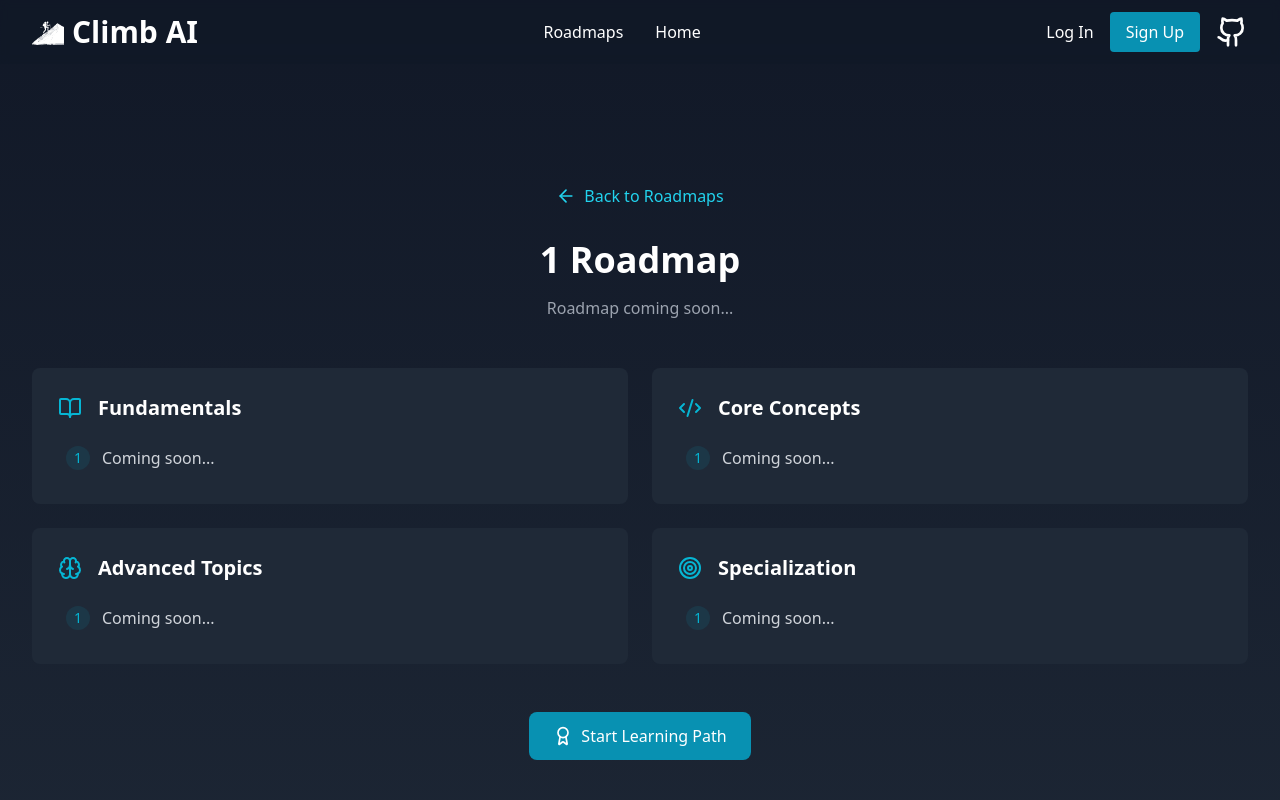
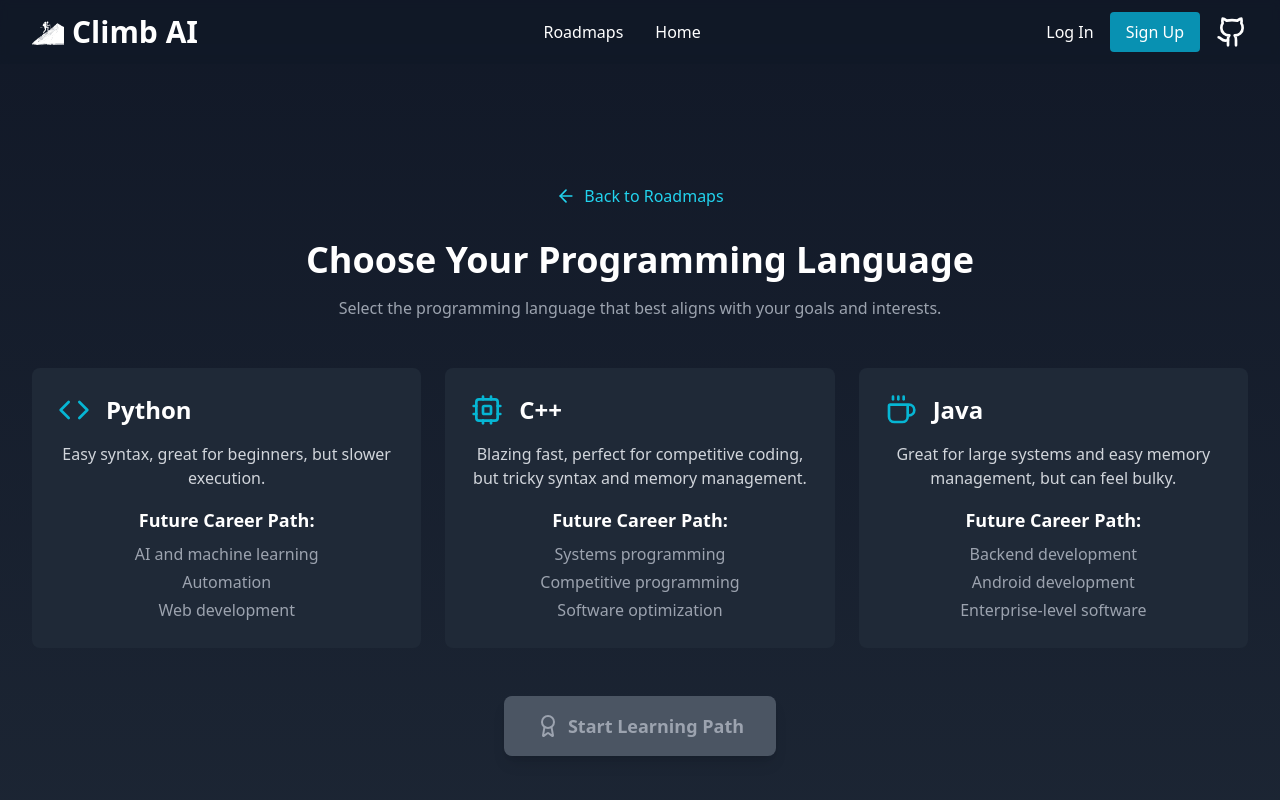
Before and after one commit to Atharva0045/climb_ai-user_platform, a React (Vite) app: page /roadmap/1 in a window 1280 px wide. Shown: the top 800 px of the page. Built offline with nearby package versions, Linux system fonts and the light colour scheme; no server answers.

Commit message:
Add Software Developer Roadmap Basic Layout

```diff
--- a/src/App.jsx
+++ b/src/App.jsx
@@ -13,6 +13,9 @@ import Profile from "./components/Profile";
 import Roadmaps from "./components/Roadmaps";
 import RoadmapDetail from "./components/RoadmapDetail";
 import PersonalizedRoadmaps from "./components/PersonalizedRoadmaps";
+import PythonRoadmap from './components/static-roadmaps/software-engineering/PythonRoadmap';
+import JavaRoadmap from './components/static-roadmaps/software-engineering/JavaRoadmap';
+import CppRoadmap from './components/static-roadmaps/software-engineering/CppRoadmap';
 import "./index.css";
 
 const HomePage = () => (
@@ -38,6 +41,9 @@ const App = () => {
               <Route path="/roadmaps" element={<Roadmaps />} />
               <Route path="/personalized-roadmaps" element={<PersonalizedRoadmaps />} />
               <Route path="/roadmap/:roleId" element={<RoadmapDetail />} />
+              <Route path="/roadmap/software-engineer/python" element={<PythonRoadmap />} />
+              <Route path="/roadmap/software-engineer/java" element={<JavaRoadmap />} />
+              <Route path="/roadmap/software-engineer/cpp" element={<CppRoadmap />} />
             </Routes>
           </main>
 
--- a/src/components/RoadmapDetail.jsx
+++ b/src/components/RoadmapDetail.jsx
@@ -1,107 +1,83 @@
-import { useParams, Link } from 'react-router-dom';
-import { ArrowLeft, BookOpen, Code2, Brain, Target, Award } from 'lucide-react';
-import { useState, useEffect } from 'react';
+import { Link, useNavigate } from 'react-router-dom';
+import { ArrowLeft, Code, Cpu, Coffee, Award } from 'lucide-react';
+import { useState } from 'react';
 
-const RoadmapSection = ({ title, items, icon: Icon }) => (
-  <div className="bg-gray-800 rounded-lg p-6 border-2 border-transparent hover:border-cyan-500 transition-all duration-300">
+const LanguageOption = ({ icon: Icon, language, description, careerPaths, selected, onSelect }) => (
+  <div
+    onClick={onSelect}
+    className={`bg-gray-800 rounded-lg p-6 cursor-pointer transition-all duration-300 ${
+      selected
+        ? 'border-2 border-cyan-500 transform scale-[1.02]'
+        : 'border-2 border-transparent hover:border-gray-600'
+    }`}
+  >
     <div className="flex items-center gap-4 mb-4">
-      <Icon className="w-6 h-6 text-cyan-500" />
-      <h3 className="text-xl font-bold text-white">{title}</h3>
+      <Icon className="w-8 h-8 text-cyan-500" />
+      <h3 className="text-2xl font-bold text-white">{language}</h3>
     </div>
-    <ul className="space-y-3">
-      {items.map((item, index) => (
-        <li
-          key={index}
-          className="flex items-start gap-3 text-gray-300 p-2 rounded hover:bg-gray-700 transition-colors"
-        >
-          <div className="min-w-[24px] h-6 flex items-center justify-center rounded-full bg-cyan-500/10 text-cyan-500 text-sm">
-            {index + 1}
-          </div>
-          <span>{item}</span>
-        </li>
-      ))}
-    </ul>
+    <p className="text-gray-300 mb-4">{description}</p>
+    <div className="space-y-2">
+      <h4 className="text-lg font-semibold text-white">Future Career Path:</h4>
+      <ul className="space-y-1">
+        {careerPaths.map((path, index) => (
+          <li key={index} className="text-gray-400">{path}</li>
+        ))}
+      </ul>
+    </div>
   </div>
 );
 
 const RoadmapDetail = () => {
-  const { roleId } = useParams();
-  const [roadmapData, setRoadmapData] = useState(null);
-  const [loading, setLoading] = useState(true);
+  const navigate = useNavigate();
+  const [selectedLanguage, setSelectedLanguage] = useState(null);
 
-  useEffect(() => {
-    // Simulate fetching roadmap data
-    const fetchRoadmapData = () => {
-      setLoading(true);
-      // This would typically be an API call to fetch the specific roadmap
-      // For now, we'll use mock data
-      const mockData = {
-        'frontend-developer': {
-          title: 'Frontend Developer',
-          description: 'Master the art of creating responsive, user-friendly web applications with modern frontend technologies.',
-          fundamentals: [
-            'HTML5, CSS3, and JavaScript ES6+',
-            'Responsive Web Design & CSS Frameworks',
-            'Version Control (Git)',
-            'Web Accessibility Standards',
-          ],
-          core: [
-            'React.js Fundamentals',
-            'State Management (Redux/Context)',
-            'Component Design Patterns',
-            'Performance Optimization',
-          ],
-          advanced: [
-            'TypeScript',
-            'Testing (Jest, React Testing Library)',
-            'Next.js & Server-Side Rendering',
-            'Web Security Best Practices',
-          ],
-          specialization: [
-            'UI/UX Design Principles',
-            'Progressive Web Apps',
-            'GraphQL & Apollo Client',
-            'Micro-Frontend Architecture',
-          ],
-        },
-        // Add more roles as needed
-      };
+  const languageOptions = [
+    {
+      icon: Code,
+      language: 'Python',
+      description: 'Easy syntax, great for beginners, but slower execution.',
+      careerPaths: [
+        'AI and machine learning',
+        'Automation',
+        'Web development'
+      ]
+    },
+    {
+      icon: Cpu,
+      language: 'C++',
+      description: 'Blazing fast, perfect for competitive coding, but tricky syntax and memory management.',
+      careerPaths: [
+        'Systems programming',
+        'Competitive programming',
+        'Software optimization'
+      ]
+    },
+    {
+      icon: Coffee,
+      language: 'Java',
+      description: 'Great for large systems and easy memory management, but can feel bulky.',
+      careerPaths: [
+        'Backend development',
+        'Android development',
+        'Enterprise-level software'
+      ]
+    }
+  ];
 
-      setTimeout(() => {
-        setRoadmapData(mockData[roleId] || {
-          title: roleId.split('-').map(word =>
-            word.charAt(0).toUpperCase() + word.slice(1)
-          ).join(' '),
-          description: 'Roadmap coming soon...',
-          fundamentals: ['Coming soon...'],
-          core: ['Coming soon...'],
-          advanced: ['Coming soon...'],
-          specialization: ['Coming soon...'],
-        });
-        setLoading(false);
-      }, 1000);
-    };
+  const handleLanguageSelect = (language) => {
+    setSelectedLanguage(language);
+  };
 
-    fetchRoadmapData();
-  }, [roleId]);
-
-  if (loading) {
-    return (
-      <div className="min-h-screen pt-20 flex items-center justify-center">
-        <div className="animate-spin text-cyan-500">
-          <svg className="w-12 h-12" fill="none" viewBox="0 0 24 24">
-            <circle className="opacity-25" cx="12" cy="12" r="10" stroke="currentColor" strokeWidth="4" />
-            <path className="opacity-75" fill="currentColor" d="M4 12a8 8 0 018-8V0C5.373 0 0 5.373 0 12h4zm2 5.291A7.962 7.962 0 014 12H0c0 3.042 1.135 5.824 3 7.938l3-2.647z" />
-          </svg>
-        </div>
-      </div>
-    );
-  }
+  const handleStartLearning = () => {
+    if (selectedLanguage) {
+      // Navigate to the specific language roadmap
+      navigate(`/roadmap/software-engineer/${selectedLanguage.toLowerCase()}`);
+    }
+  };
 
   return (
     <div className="min-h-screen pt-20 pb-12">
       <div className="max-w-7xl mx-auto px-4">
-        {/* Back Button */}
         <Link
           to="/roadmaps"
           className="inline-flex items-center text-cyan-400 hover:text-cyan-300 transition-colors mb-8"
@@ -110,46 +86,39 @@ const RoadmapDetail = () => {
           Back to Roadmaps
         </Link>
 
-        {/* Header */}
         <div className="text-center mb-12">
           <h1 className="text-4xl font-bold text-white mb-4">
-            {roadmapData.title} Roadmap
+            Choose Your Programming Language
           </h1>
           <p className="text-gray-400 max-w-2xl mx-auto">
-            {roadmapData.description}
+            Select the programming language that best aligns with your goals and interests.
           </p>
         </div>
 
-        {/* Roadmap Sections */}
-        <div className="grid grid-cols-1 md:grid-cols-2 gap-6">
-          <RoadmapSection
-            title="Fundamentals"
-            items={roadmapData.fundamentals}
-            icon={BookOpen}
-          />
-          <RoadmapSection
-            title="Core Concepts"
-            items={roadmapData.core}
-            icon={Code2}
-          />
-          <RoadmapSection
-            title="Advanced Topics"
-            items={roadmapData.advanced}
-            icon={Brain}
-          />
-          <RoadmapSection
-            title="Specialization"
-            items={roadmapData.specialization}
-            icon={Target}
-          />
+        <div className="grid grid-cols-1 md:grid-cols-3 gap-6 mb-12">
+          {languageOptions.map((option) => (
+            <LanguageOption
+              key={option.language}
+              {...option}
+              selected={selectedLanguage === option.language}
+              onSelect={() => handleLanguageSelect(option.language)}
+            />
+          ))}
         </div>
 
-        {/* Call to Action */}
-        <div className="mt-12 text-center">
-          <div className="inline-flex items-center justify-center gap-2 bg-cyan-600 text-white px-6 py-3 rounded-lg hover:bg-cyan-700 transition-colors">
-            <Award className="w-5 h-5" />
-            Start Learning Path
-          </div>
+        <div className="text-center">
+          <button
+            onClick={handleStartLearning}
+            disabled={!selectedLanguage}
+            className={`inline-flex items-center justify-center gap-2 px-8 py-4 rounded-lg transition-all duration-300 transform hover:-translate-y-1 shadow-lg ${
+              selectedLanguage
+                ? 'bg-gradient-to-r from-cyan-600 to-blue-600 hover:from-cyan-500 hover:to-blue-500 text-white cursor-pointer'
+                : 'bg-gray-600 text-gray-400 cursor-not-allowed'
+            }`}
+          >
+            <Award className="w-6 h-6" />
+            <span className="text-lg font-semibold">Start Learning Path</span>
+          </button>
         </div>
       </div>
     </div>
--- /dev/null
+++ b/src/components/static-roadmaps/software-engineering/CppRoadmap.jsx
@@ -0,0 +1,11 @@
+import { Link } from 'react-router-dom';
+import { ArrowLeft } from 'lucide-react';
+
+const CppRoadmap = () => {
+  return (
+    <div className="min-h-screen pt-20 pb-12">
+    </div>
+  );
+};
+
+export default CppRoadmap;
--- /dev/null
+++ b/src/components/static-roadmaps/software-engineering/JavaRoadmap.jsx
@@ -0,0 +1,11 @@
+import { Link } from 'react-router-dom';
+import { ArrowLeft } from 'lucide-react';
+
+const JavaRoadmap = () => {
+  return (
+    <div className="min-h-screen pt-20 pb-12">
+    </div>
+  );
+};
+
+export default JavaRoadmap;
--- /dev/null
+++ b/src/components/static-roadmaps/software-engineering/PythonRoadmap.jsx
@@ -0,0 +1,11 @@
+import { Link } from 'react-router-dom';
+import { ArrowLeft } from 'lucide-react';
+
+const PythonRoadmap = () => {
+  return (
+    <div className="min-h-screen pt-20 pb-12">
+    </div>
+  );
+};
+
+export default PythonRoadmap;
```
